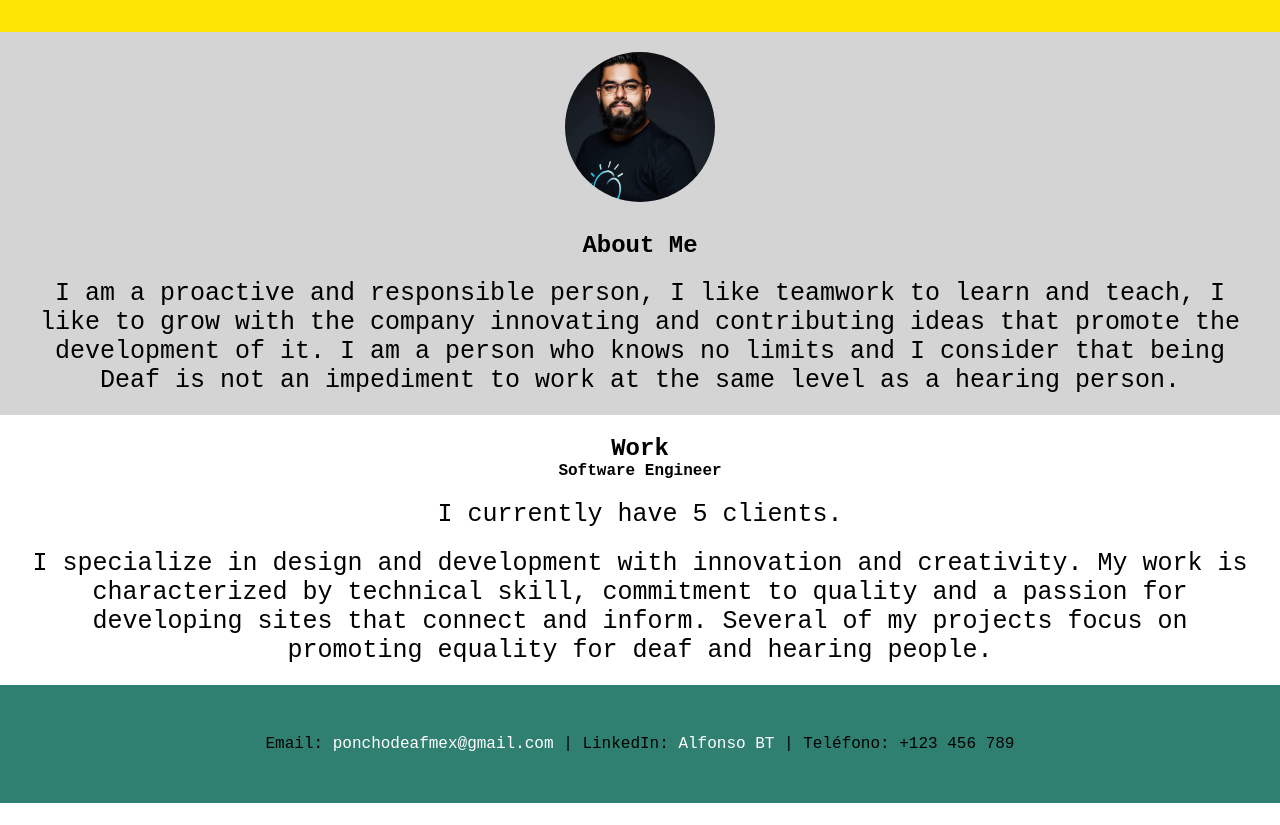
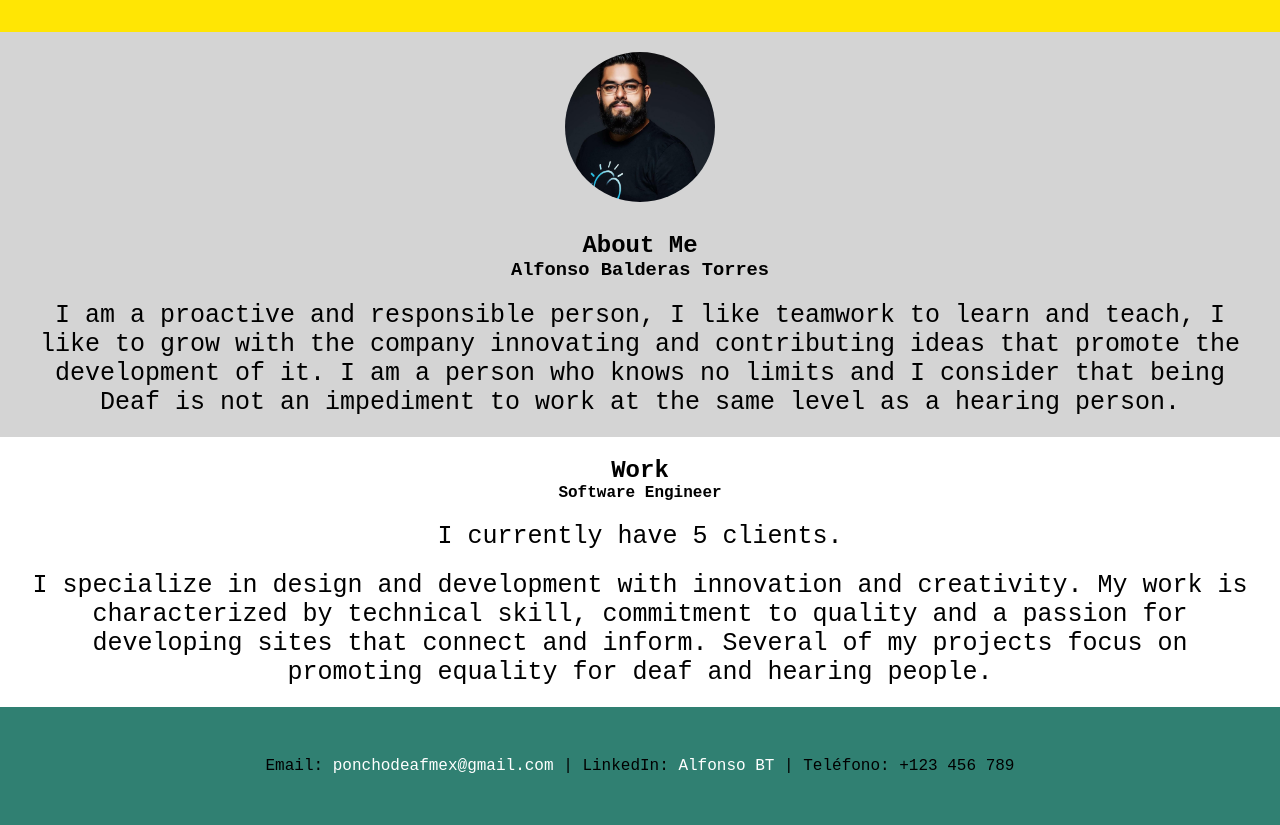
Before and after one commit to PonchoBT/professional-portfolio, a plain HTML site: page index.html in a window 1280 px wide. Shown: the part 110-935 px from the top of the page. Before the commit the page ends 913 px from the top, so only its background shows below. Drawn offline with Linux system fonts and the light colour scheme.

Commit message:
images and added Name

```diff
--- a/index.html
+++ b/index.html
@@ -19,6 +19,7 @@
         <section id="aboutme" class="aboutme">
             <img src="./assets/images/poncho.jpg" alt="placeholder image" class="photo" />
             <h2>About Me</h2>
+            <h3>Alfonso Balderas Torres</h3>
             <p>
                 I am a proactive and responsible person, I like teamwork to learn and teach, I like to grow with the
                 company innovating and contributing ideas that promote the development of it. I am a person who knows no
```
Also changed, not shown: assets/images/professional-portfolio.png.
